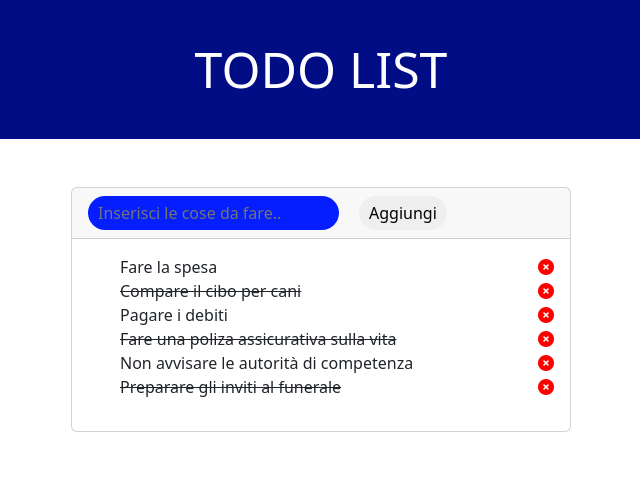
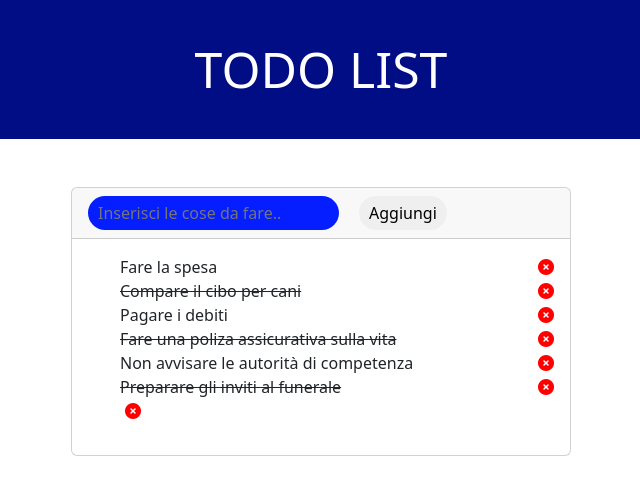
Before and after one commit to giovanni2299/vue-todolist, a plain HTML site: page index.html in a window 1280 px wide. Both pictures are taken after a click on the button "Aggiungi". Shown: the full height of the page, 319-959 px from the left. Drawn offline with nearby package versions, Linux system fonts and the light colour scheme.

Commit message:
ADD: milestone 3 bonus 1 and 2

```diff
--- a/css/style.css
+++ b/css/style.css
@@ -45,6 +45,7 @@ ul, ol, menu{
 .todo-items{
     display: flex;
     justify-content: space-between;
+    cursor: pointer;
 }
 
 .icon-item{
--- a/index.html
+++ b/index.html
@@ -21,12 +21,15 @@
             <div class="container">
                 <div class="card">
                     <div class="card-header">
-                        <input class="card-input" type="text" placeholder="Inserisci le cose da fare..">
-                        <button class="btn_add">Aggiungi</button>
+                        <input @keydown.enter="addTask" v-model:.trim="newTask" class="card-input" type="text" placeholder="Inserisci le cose da fare..">
+                        <button @click="addTask" class="btn_add">Aggiungi</button>
                     </div>
                     <div class="card-body">
                         <ul class="todo-list">
-                            <li class="todo-items" :class="todo.done === true ? 'text-decoration-line-through' : '' " v-for="(todo,i) in todos">
+                            <li class="todo-items" :class="todo.done === true ? 'text-decoration-line-through' : '' "
+                            @click="doit(todo)"
+                            v-for="(todo,i) in todos"
+                            >
                                 {{todo.text}}
                                 <a class="icon-item"  href="#"><i class="fa-solid fa-circle-xmark" @click="removeTodo(todo,i)"></i></a>
                             </li>
--- a/js/app.js
+++ b/js/app.js
@@ -4,6 +4,7 @@ const { createApp } = Vue
   createApp({
     data() {
       return {
+        newTask:'',
         todos:[
             {
                 text:'Fare la spesa',
@@ -36,6 +37,24 @@ const { createApp } = Vue
     methods:{
         removeTodo(todo,i){
             this.todos.splice(i,1)
+        },
+        addTask(){
+            console.log(this.newTask)
+            if(this.newTask !== ''){
+                this.newTask ={
+                    text: this.newTask,
+                    done: false,
+                }
+            }
+            this.todos.push(this.newTask)
+            this.newTask = '';
+        },
+        doit(todo){
+            if(todo.done === false){
+                todo.done = true;
+            }else{
+                todo.done = false;
+            }
         }
     }
  }).mount('#app')
```
